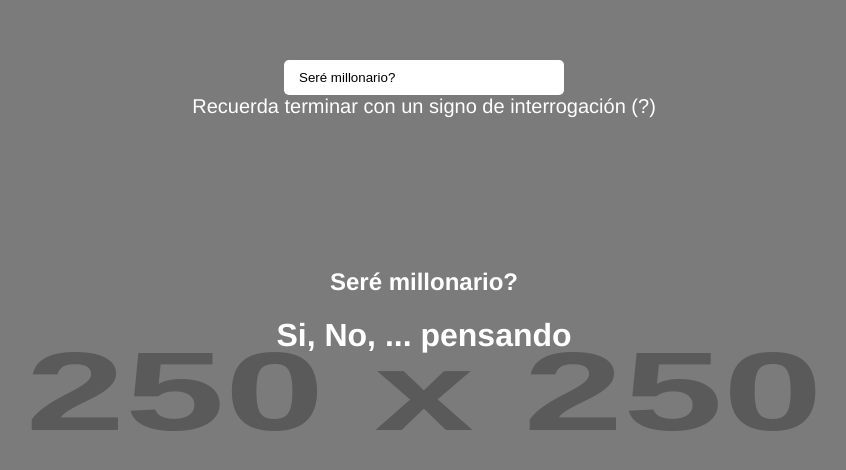
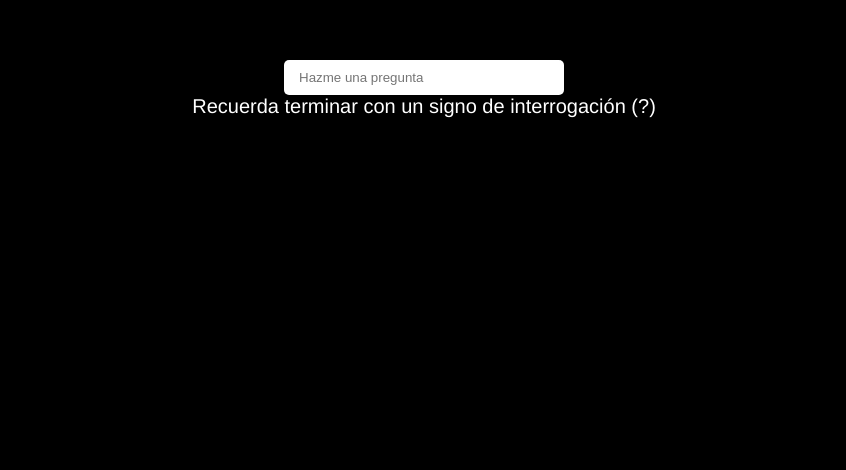
Before and after one commit to hermesalexis/funamentos-vuejs, a Vue app: page / in a window 1280 px wide. Shown: the top 470 px of the page, without its empty margins (216-1062 px from the left). Built offline with nearby package versions, Linux system fonts and the light colour scheme.

Commit message:
add http request to external api

```diff
--- a/src/components/Indecision.vue
+++ b/src/components/Indecision.vue
@@ -1,18 +1,17 @@
 <template>
-  <img src="https://via.placeholder.com/250" alt="bg">
+  <img v-if="img" :src="img" alt="bg">
   <div class="bg-dark"></div>
 
   <div class="indecision-container">
     <input
       type="text"
       placeholder="Hazme una pregunta"
-      v-model="question"
-      @keyup="writeQuestion">
+      v-model="question">
     <p>Recuerda terminar con un signo de interrogación (?)</p>
 
     <div>
       <h2>{{ question }}</h2>
-      <h1>Si, No, ... pensando</h1>
+      <h1>{{ answer }}</h1>
     </div>
   </div>
 </template>
@@ -21,12 +20,26 @@
 export default {
   data() {
     return {
-      question: "Seré millonario?"
+      question: null,
+      answer: null,
+      img: null
     }
   },
   methods: {
-    writeQuestion() {
-      this.question
+    async getAnswer() {
+      this.answer = 'pensando...'
+
+     const { answer, image } =  await fetch('https://yesno.wtf/api').then( r => r.json() )
+     this.answer = answer
+     this.img = image
+    }
+  },
+  watch: {
+    question( value, oldValue ) {
+      if( !value.includes('?') ) return
+
+      // TODO Realizar petición http
+      this.getAnswer()
     }
   }
 }
--- /dev/null
+++ b/src/css/styles.css
@@ -0,0 +1,3 @@
+html, body {
+  background-color: black;
+}
--- a/src/main.js
+++ b/src/main.js
@@ -1,4 +1,5 @@
 import { createApp } from 'vue'
 import App from './App.vue'
+import './css/styles.css'
 
 createApp(App).mount('#app')
```
